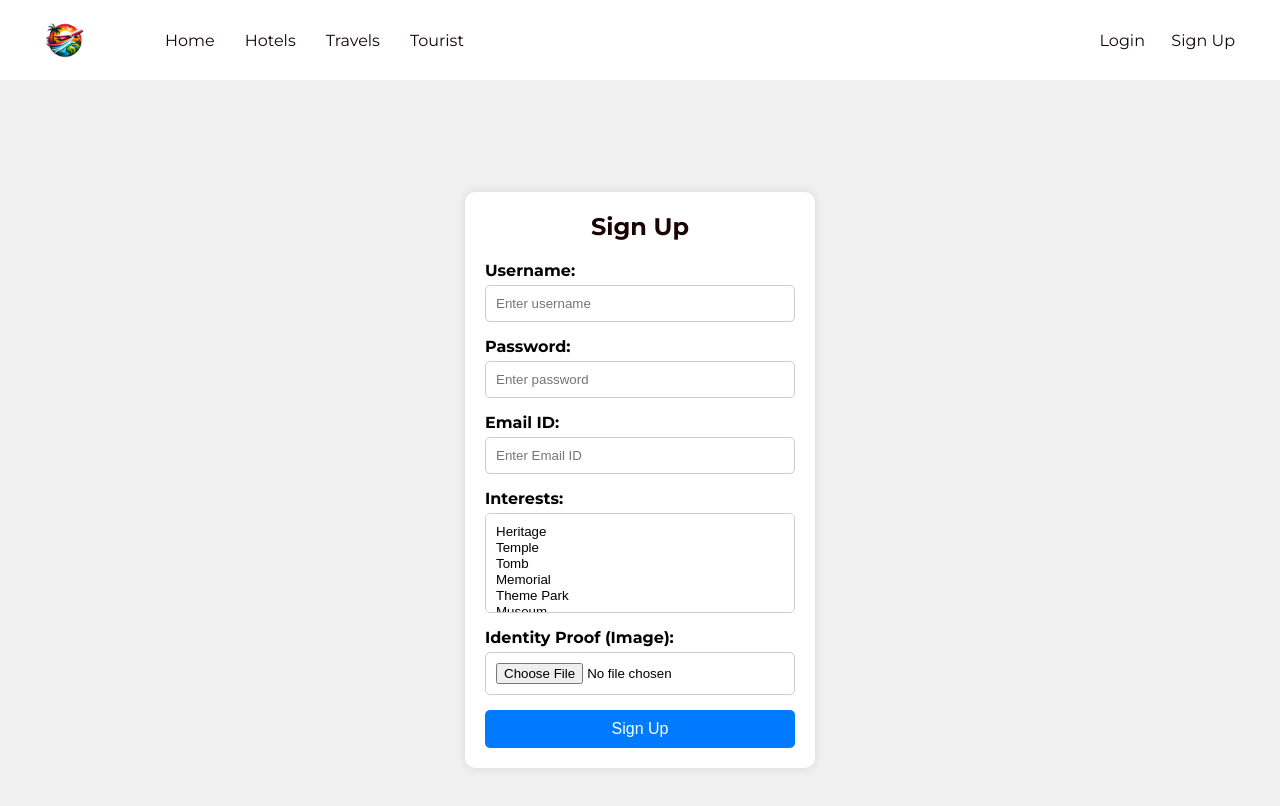
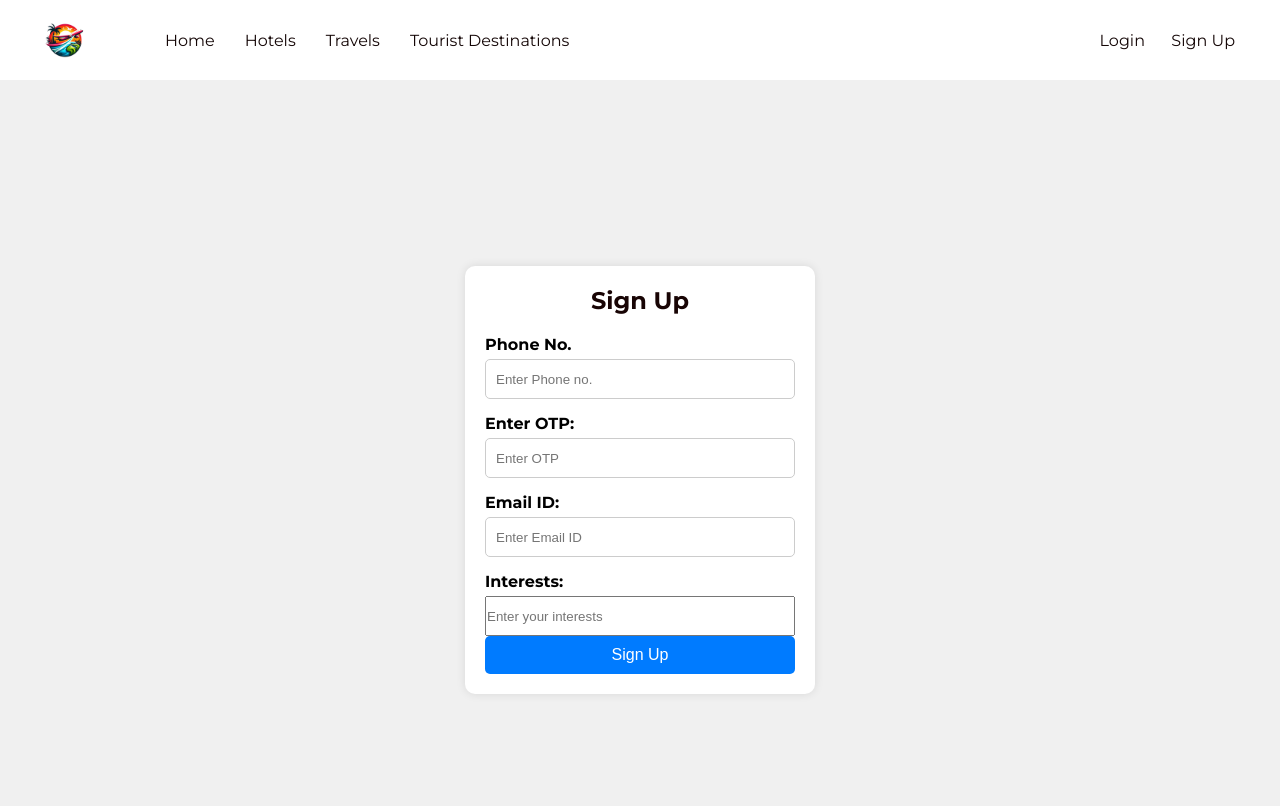
Before and after one commit to amol2115/WanderLustWays, a React (Vite) app in the folder frontend/: page /signup in a window 1280 px wide. Shown: the top 806 px of the page. Built offline with nearby package versions, Linux system fonts and the light colour scheme.

Commit message:
Somw modifications

```diff
--- a/frontend/src/components/Navbar.jsx
+++ b/frontend/src/components/Navbar.jsx
@@ -27,7 +27,7 @@ const Navbar = () => {
                     </li>
                     <li>
                         <Link to="/touristdestinations" className="nav-link">
-                            Tourist
+                            Tourist Destinations
                         </Link>
                     </li>
                     <li>
--- a/frontend/src/pages/HotelBookings.css
+++ b/frontend/src/pages/HotelBookings.css
@@ -2,7 +2,6 @@
     display: flex;
     justify-content: center;
     align-items: center;
-    height: 100vh;
     background-color: #f0f0f0;
 }
 
@@ -12,7 +11,7 @@
     padding: 20px;
     border-radius: 10px;
     box-shadow: 0 0 10px rgba(0, 0, 0, 0.1);
-    width: 350px;
+    width: 550px;
     display: flex;
     flex-direction: column;
 }
--- a/frontend/src/pages/Login.jsx
+++ b/frontend/src/pages/Login.jsx
@@ -28,9 +28,9 @@ const Login = () => {
       <form className="login-form" onSubmit={handleSubmit}>
         <h2>Login</h2>
 
-        <label htmlFor="username">Username:</label>
+        <label htmlFor="username">Phone No.</label>
         <input
-          placeholder='Enter password'
+          placeholder='Enter phone no.'
           type="text"
           id="username"
           name="username"
@@ -39,9 +39,9 @@ const Login = () => {
           required
         />
 
-        <label htmlFor="password">Password:</label>
+        <label htmlFor="password">OTP</label>
         <input
-          placeholder='Enter password'
+          placeholder='Enter OTP'
           type="password"
           id="password"
           name="password"
--- a/frontend/src/pages/Signup.css
+++ b/frontend/src/pages/Signup.css
@@ -40,8 +40,13 @@
     width: 100%;
   }
 
-  .signup-form select {
-    height: 100px;
+  .interests{
+    height : 20vh;
+    margin-bottom: 10px;
+  }
+
+  .signup-form input {
+    height: 40px;
   }
 
   .signup-form button {
--- a/frontend/src/pages/Signup.jsx
+++ b/frontend/src/pages/Signup.jsx
@@ -39,9 +39,9 @@ const Signup = () => {
       <form className="signup-form" onSubmit={handleSubmit}>
         <h2>Sign Up</h2>
 
-        <label htmlFor="username">Username:</label>
+        <label htmlFor="username">Phone No.</label>
         <input
-          placeholder='Enter username'
+          placeholder='Enter Phone no.'
           type="text"
           id="username"
           name="username"
@@ -50,9 +50,9 @@ const Signup = () => {
           required
         />
 
-        <label htmlFor="password">Password:</label>
+        <label htmlFor="password">Enter OTP:</label>
         <input
-          placeholder='Enter password'
+          placeholder='Enter OTP'
           type="password"
           id="password"
           name="password"
@@ -73,7 +73,7 @@ const Signup = () => {
         />
 
         <label htmlFor="interests">Interests:</label>
-        <select
+        {/* <select
           id="interests"
           name="interests"
           multiple
@@ -92,17 +92,14 @@ const Signup = () => {
           <option value="fort">Fort</option>
           <option value="beach">Beach</option>
           <option value="mountain">Mountain</option>
-        </select>
+        </select> */}
+        <input
+          id="interests"
+          name="interests"
+          placeholder='Enter your interests'
+          value={formData.interests}
+          onChange={handleChange}/>
 
-        <label htmlFor="idProof">Identity Proof (Image):</label>
-        <input
-          type="file"
-          id="idProof"
-          name="idProof"
-          accept="image/*"
-          onChange={handleChange}
-          required
-        />
 
         <button type="submit">Sign Up</button>
       </form>
```
